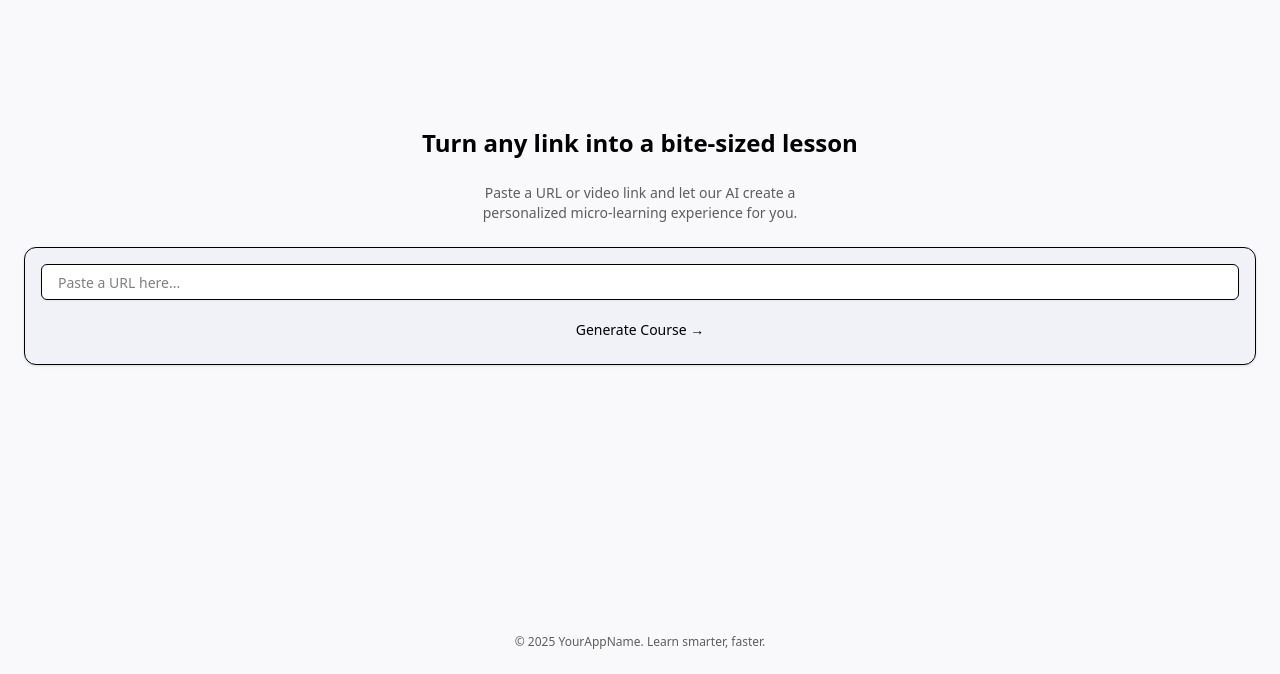
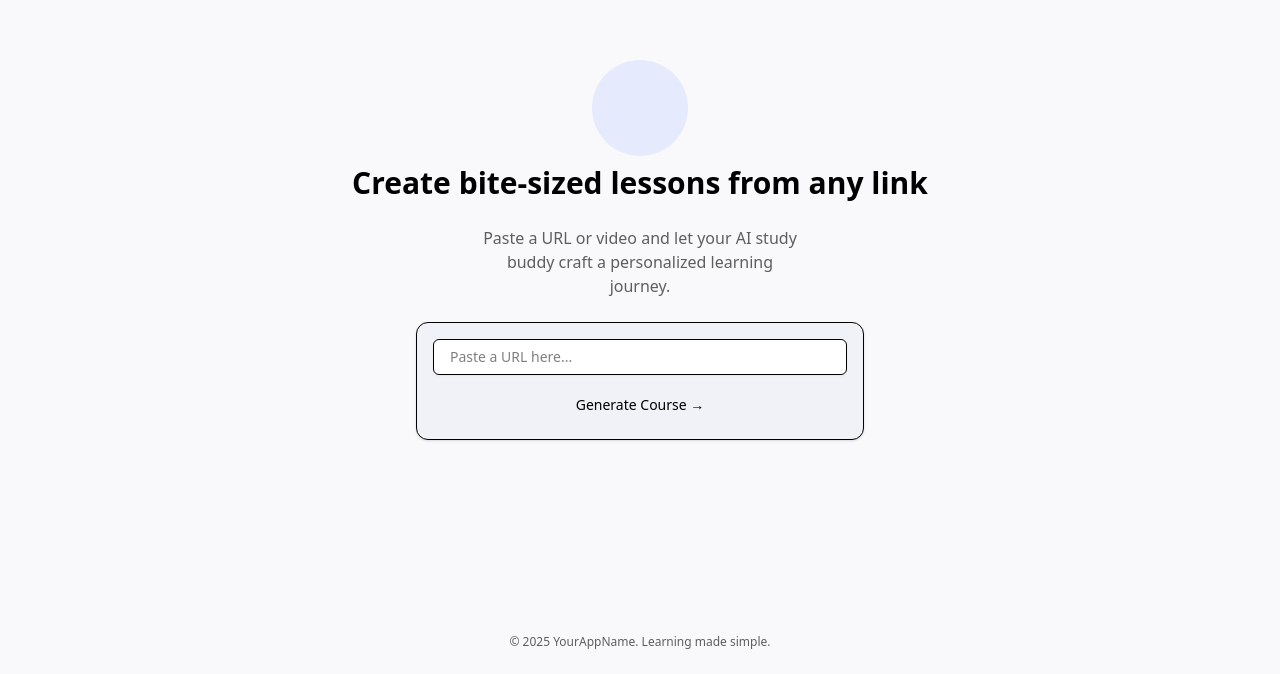
Before and after one commit to soheimam/alexandria.gg, a Next.js app: page / in a window 1280 px wide. Shown: the part 126-800 px from the top of the page. Built offline with nearby package versions, Linux system fonts and the light colour scheme.

Commit message:
added agent

```diff
--- a/app/components/AgentInputBar.tsx
+++ b/app/components/AgentInputBar.tsx
@@ -28,21 +28,21 @@ export const AgentInputBar = ({ onSubmit }: { onSubmit: (msg: string) => void })
       initial={{ opacity: 0, y: 50 }}
       animate={{ opacity: 1, y: 0 }}
       transition={{ duration: 0.5, ease: "easeOut" }}
-      className="sticky bottom-0 bg-[var(--background)] py-3 flex gap-2 items-center"
+      className="sticky bottom-0 bg-[var(--background)] py-4 flex gap-3 items-center rounded-t-2xl shadow-soft px-4"
     >
       <Input
         value={inputText}
         onChange={(e) => setInputText(e.target.value)}
-        placeholder="Ask the AI agent..."
-        className="flex-1 rounded-pill text-sm px-4 py-3"
+        placeholder="Type your question here..."
+        className="flex-1 rounded-3xl text-sm px-5 py-3 bg-[var(--muted)] border-none shadow-inner focus:ring-0 focus:outline-none placeholder:text-[var(--secondary)]"
       />
-      <motion.div whileTap={{ scale: 0.9 }}>
+      <motion.div whileTap={{ scale: 0.95 }}>
         <Button
           onClick={handleSubmit}
           disabled={!inputText.trim()}
-          className="rounded-pill flex gap-1 items-center"
+          className="rounded-3xl px-4 py-3 bg-[var(--primary)] text-[var(--primary-foreground)] shadow-sm hover:shadow-md transition"
         >
-          <Send size={16} />
+          <Send size={18} />
         </Button>
       </motion.div>
     </motion.div>
--- a/app/components/lessonHeader.tsx
+++ b/app/components/lessonHeader.tsx
@@ -3,15 +3,22 @@ import { LessonMeta } from "../types/lesson";
 
 export const LessonHeader = ({ meta }: { meta: LessonMeta }) => {
   return (
-    <Card className="bg-[var(--muted)] shadow-soft p-4 rounded-xl">
-      <CardContent className="space-y-2 p-0">
-        <h2 className="text-lg font-semibold text-[var(--foreground)]">{meta.title}</h2>
-        <p className="text-xs text-[var(--secondary)]">{meta.estimatedDuration}</p>
-        <ul className="list-disc list-inside text-sm text-[var(--secondary)] space-y-1">
+    <Card className="bg-[var(--muted)] shadow-soft rounded-2xl p-5">
+      <CardContent className="space-y-4 p-0">
+        <h2 className="text-xl font-bold text-[var(--foreground)] leading-tight">{meta.title}</h2>
+        <p className="text-sm text-[var(--secondary)]">{meta.estimatedDuration}</p>
+
+        <div className="space-y-2">
           {meta.objectives.map((obj, idx) => (
-            <li key={idx}>{obj}</li>
+            <div
+              key={idx}
+              className="flex items-start gap-2 bg-[var(--pastel-blue)] rounded-xl px-3 py-2"
+            >
+              <span className="text-[var(--primary)] text-base">✅</span>
+              <p className="text-sm text-[var(--foreground)]">{obj}</p>
+            </div>
           ))}
-        </ul>
+        </div>
       </CardContent>
     </Card>
   );
--- /dev/null
+++ b/app/components/mascotAgent.tsx
@@ -0,0 +1,5 @@
+export const MascotAgent = () => {
+    return (
+      <div className="w-24 h-24 rounded-full bg-[var(--pastel-blue)] shadow-soft mb-2" />
+    );
+  };
--- a/app/page.tsx
+++ b/app/page.tsx
@@ -1,22 +1,34 @@
 import Image from "next/image";
 import { UrlSubmitter } from "./components/urlSubmitter";
+import { MascotAgent } from "./components/mascotAgent";
 
 export default function Home() {
   return (
-    <main className="min-h-screen bg-[var(--background)] flex flex-col justify-between p-6">
+    <main className="min-h-screen bg-[var(--background)] flex flex-col justify-between p-6 space-y-8">
+      {/* Header Section */}
       <div className="flex-1 flex flex-col justify-center items-center text-center space-y-6">
-      <h1 className="text-2xl font-semibold text-[var(--foreground)]">
-        Turn any link into a bite-sized lesson
+        {/* Mascot */}
+        <MascotAgent />
+
+        {/* Headline */}
+        <h1 className="text-3xl font-bold text-[var(--foreground)] leading-tight">
+          Create bite-sized lessons from any link
         </h1>
-      <p className="text-sm text-[var(--secondary)] max-w-sm">
-        Paste a URL or video link and let our AI create a personalized micro-learning experience for you.
+
+        {/* Subtext */}
+        <p className="text-base text-[var(--secondary)] max-w-xs">
+          Paste a URL or video and let your AI study buddy craft a personalized learning journey.
         </p>
 
+        {/* Url Submitter */}
+        <div className="w-full max-w-md">
           <UrlSubmitter />
         </div>
+      </div>
 
-    <div className="mt-10 text-center text-xs text-[var(--secondary)]">
-      © {new Date().getFullYear()} YourAppName. Learn smarter, faster.
+      {/* Footer */}
+      <div className="text-center text-xs text-[var(--secondary)]">
+        © {new Date().getFullYear()} YourAppName. Learning made simple.
       </div>
     </main>
   );
```
Lines whose indentation alone changed are shown as unchanged.
